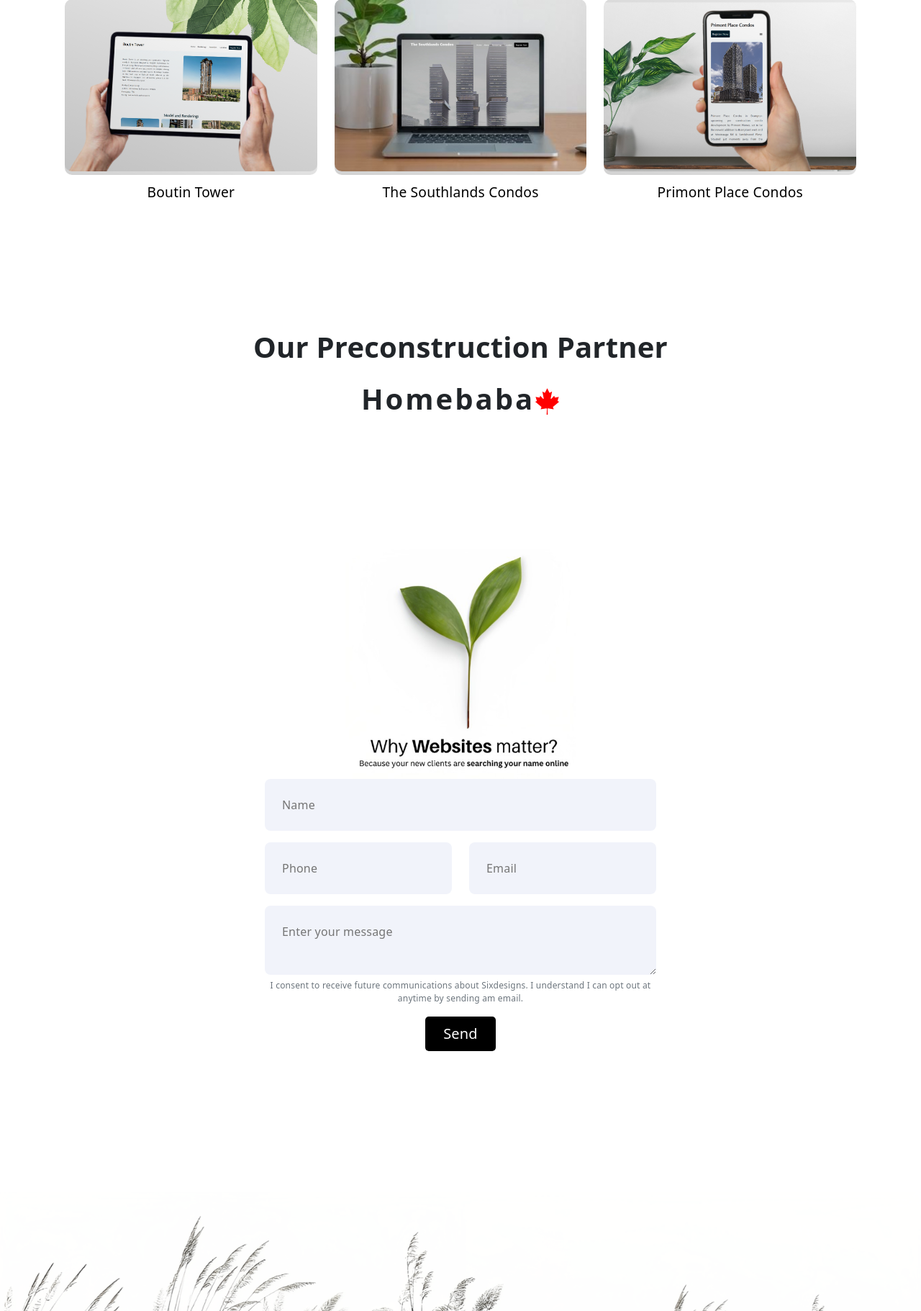
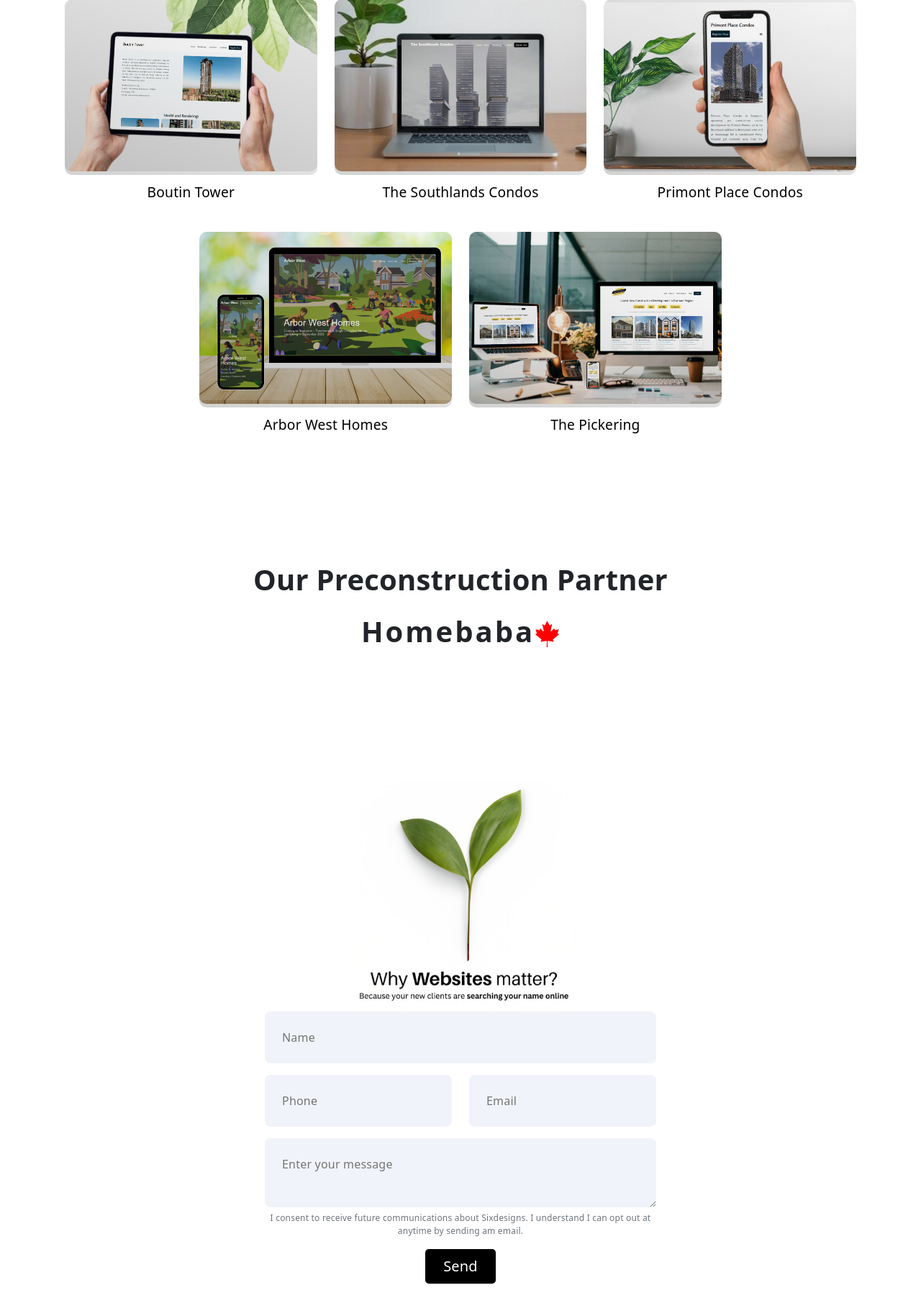
Before and after one commit to udbhavghimire/6designs, a PHP site: page / in a window 1280 px wide. Shown: the part 2420-4241 px from the top of the page at 72% size. Run offline with PHP 8.4, Linux system fonts and the light colour scheme; some libraries are stand-ins or nearby versions.

Commit message:
arbor west and the pickering portfolio

```diff
--- a/index.php
+++ b/index.php
@@ -6,20 +6,22 @@
 <head>
     <meta charset="utf-8">
     <meta name="viewport" content="width=device-width, initial-scale=1">
-    <title>Project Marketing, CRM Integration  & Branding for Realtors, Brokerages & Builders</title>
+    <title>Website Design Company  | Toronto | Sixdesign.ca</title>
     <link href="https://cdn.jsdelivr.net/npm/bootstrap@5.2.3/dist/css/bootstrap.min.css" rel="stylesheet" integrity="sha384-rbsA2VBKQhggwzxH7pPCaAqO46MgnOM80zW1RWuH61DGLwZJEdK2Kadq2F9CUG65" crossorigin="anonymous">
     <link rel="stylesheet" href="css/style.css">
     <link rel="stylesheet" href="https://cdn.jsdelivr.net/npm/bootstrap-icons@1.3.0/font/bootstrap-icons.css">
     <link href="https://unpkg.com/aos@2.3.1/dist/aos.css" rel="stylesheet">
 
-    <meta name="title" content="Project Marketing, CRM Integration  & Branding for Realtors, Brokerages & Builders">
-    <meta name="description" content="Stand Out From The Crowd. Need a beautiful website ? No website is too small or big for us!">
+    <meta name="title" content="Website Design Company  | Toronto | Sixdesign.ca">
+    <meta name="description" content="Sixdesign.ca is toronto based website design company. Sixdesign specialize in creating high-quality websites, captivating landing pages, and visually appealing designs tailored for realtors, brokerages, and builders.
+">
 
     <!-- Open Graph / Facebook -->
     <meta property="og:type" content="website">
     <meta property="og:url" content="https://www.sixdesign.ca/">
-    <meta property="og:title" content="Project Marketing, CRM Integration  & Branding for Realtors, Brokerages & Builders">
-    <meta property="og:description" content="Stand Out From The Crowd. Need a beautiful website ? No website is too small or big for us!">
+    <meta property="og:title" content="Website Design Company  | Toronto | Sixdesign.ca">
+    <meta property="og:description" content="Sixdesign.ca is toronto based website design company. Sixdesign specialize in creating high-quality websites, captivating landing pages, and visually appealing designs tailored for realtors, brokerages, and builders.
+">
     <meta property="og:image" content="https://sixdesign.ca/images/sixdesign-logo.svg">
 
     <link rel="stylesheet" href="css/silverBox.min.css">
@@ -277,6 +279,30 @@
                     <div class ="img-text"><p class="img-text">Primont Place Condos</p></div>
                     </a>
                 </div>
+                <div class="col">
+                    <a href="https://www.arborwesthome.ca/"  target="_blank" class="text-decoration-none">
+                        <div class="afte">
+                            <img src="images/13.png" alt="Arbor West Homes" class="img-fluid rounded-mine imghei ">
+                            <div class="img-text">
+                                <!-- <p class="mb-0">Strong Infrastructure</p> -->
+                            </div>
+                        </div>
+
+                    <div class ="img-text"><p class="img-text">Arbor West Homes</p></div>
+                    </a>
+                </div>
+                <div class="col">
+                    <a href="https://thepickering.ca/"  target="_blank" class="text-decoration-none">
+                        <div class="afte">
+                            <img src="images/14.png" alt="the pickering" class="img-fluid rounded-mine imghei ">
+                            <div class="img-text">
+                                <!-- <p class="mb-0">Strong Infrastructure</p> -->
+                            </div>
+                        </div>
+
+                    <div class ="img-text"><p class="img-text">The Pickering </p></div>
+                    </a>
+                </div>
             </div>
         </div>
     </section>
```
Also changed, not shown: images/13.png (added), images/14.png (added).
